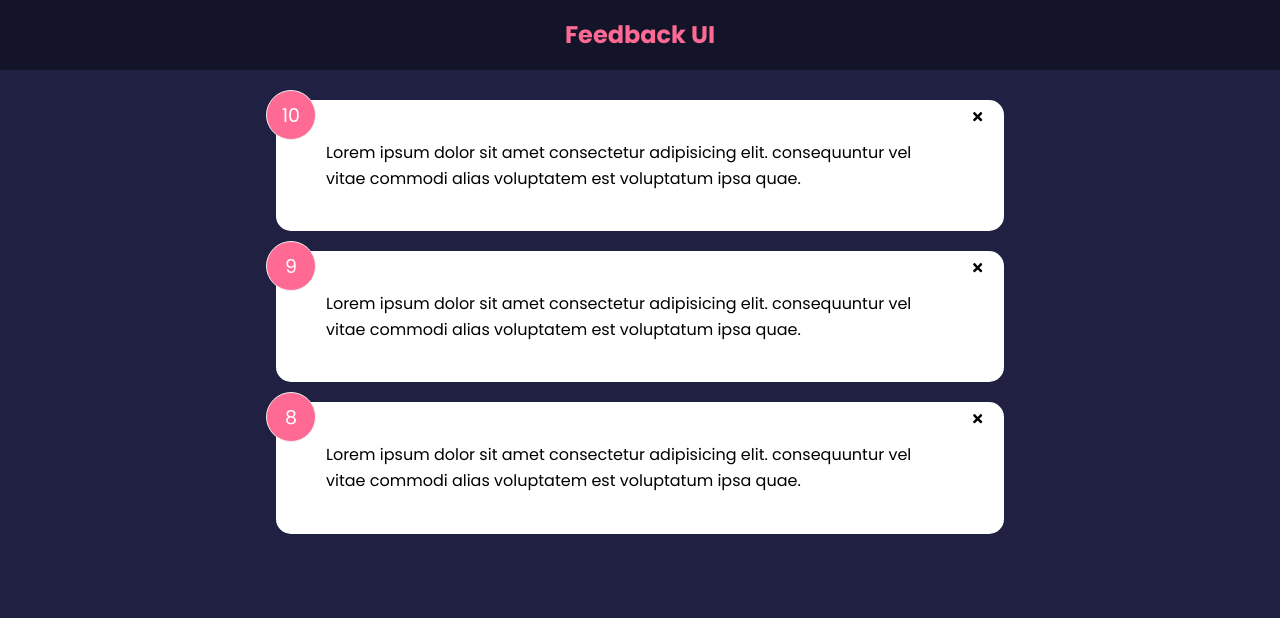
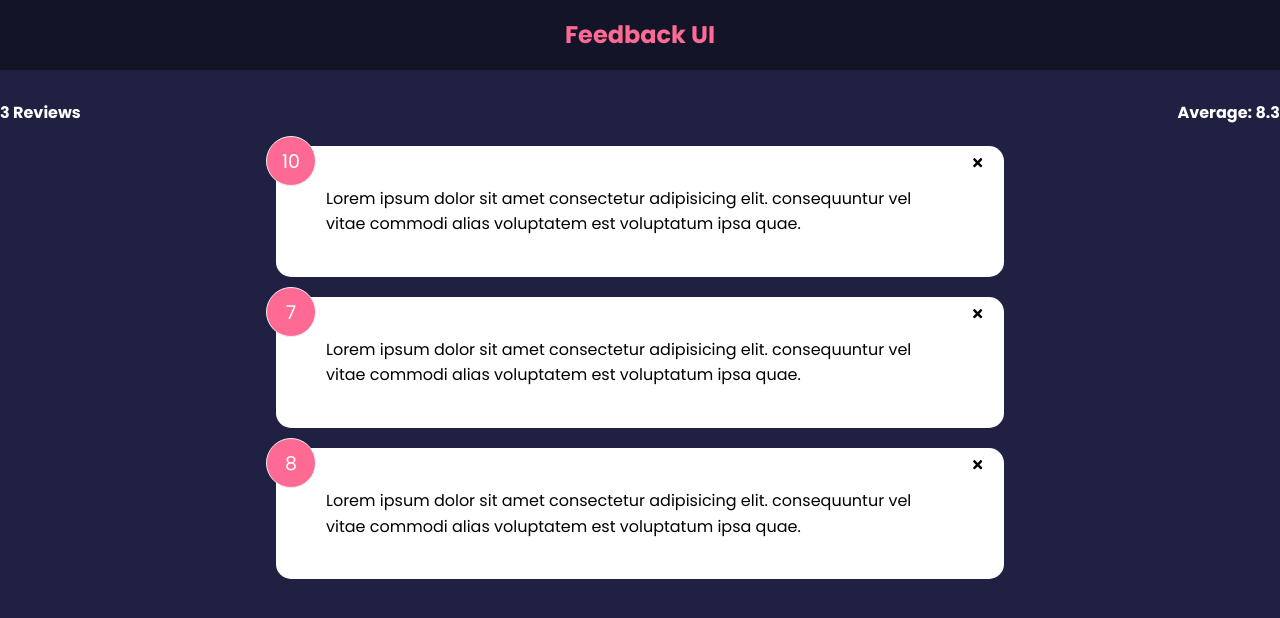
Before and after one commit to Enu0/Feedback-app, a React (Create React App) app: page / in a window 1280 px wide. Shown: the top 618 px of the page. Built offline with nearby package versions, Linux system fonts and the light colour scheme.

Commit message:
display correct number and average of reviews

```diff
--- a/src/App.js
+++ b/src/App.js
@@ -1,7 +1,9 @@
 import { useState } from 'react'
+import FeedbackData from "./data/FeedbackData"
 import Header from "./components/Header"
 import FeedbackList from "./components/FeedbackList"
-import FeedbackData from "./data/FeedbackData"
+import FeedbackStats from "./components/FeedbackStats"
+
 
 
 function App(){
@@ -13,9 +15,11 @@
             setFeedback(feedback.filter((item) => item.id != id))
         }
     }
+
     return (
         <>
             <Header />
+            <FeedbackStats feedback = {feedback}/>
             <div className="container">
                 <FeedbackList feedback = {feedback} handleDelete = {deleteFeedback}/>
 
--- /dev/null
+++ b/src/components/FeedbackStats.jsx
@@ -0,0 +1,21 @@
+import PropTypes  from 'prop-types'
+
+function FeedbackStats({feedback}){
+    const initialValue = 0
+    let average = feedback.reduce((acc, cur) => {
+        return acc + cur.rating
+    }, initialValue) / feedback.length
+    average = average.toFixed(1).replace(/[.]0$/, '')
+
+    return (
+        <div className = 'feedback-stats'>
+            <h4>{feedback.length} Reviews</h4>
+            <h4>Average: {isNaN(average) ? 0 : average}</h4>
+        </div>
+    )
+}
+
+FeedbackStats.propTypes = {
+    feedback: PropTypes.array.isRequired,
+}
+export default FeedbackStats
--- a/src/data/FeedbackData.js
+++ b/src/data/FeedbackData.js
@@ -6,7 +6,7 @@
     },
     {
       id: 2,
-      rating: 9,
+      rating: 7,
       text: 'Lorem ipsum dolor sit amet consectetur adipisicing elit. consequuntur vel vitae commodi alias voluptatem est voluptatum ipsa quae.',
     },
     {
```
